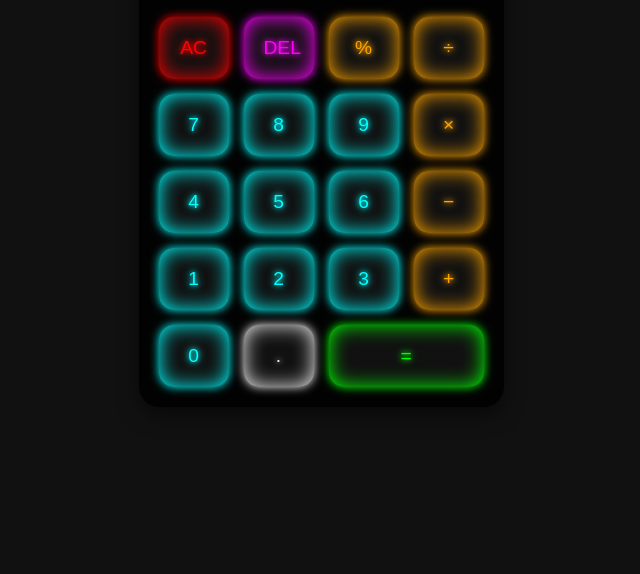
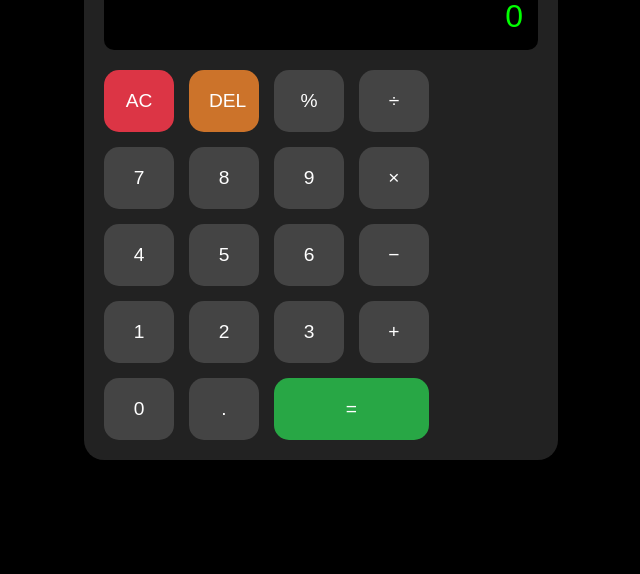
Before and after one commit to SATHISH-KUNAPUREDDY/javascript, a plain HTML site: page calculator/index.html in a window 1280 px wide. Shown: the part 242-816 px from the top of the page, without its empty margins (319-959 px from the left). Drawn offline with Linux system fonts and the light colour scheme.

Commit message:
Add files via upload
updated

```diff
--- a/calculator/index.html
+++ b/calculator/index.html
@@ -3,29 +3,24 @@
 <head>
   <meta charset="UTF-8">
   <meta name="viewport" content="width=device-width, initial-scale=1.0">
-  <title>Document</title>
+  <title>Stylish Calculator</title>
   <style>
     body {
-      margin: 0;
       display: flex;
       justify-content: center;
       align-items: center;
       height: 100vh;
+      background-color: #000;
       font-family: Arial, sans-serif;
-      overflow: hidden;
-      background-color: #111;
-      background-size: 600% 600%;
-      animation: gradientBG 15s ease infinite;
     }
     .calculator {
-      background: rgba(0, 0, 0, 0.85);
+      background: #222;
       padding: 20px;
       border-radius: 20px;
-      box-shadow: 0px 8px 20px rgba(0,0,0,0.5);
-      backdrop-filter: blur(10px);
+      box-shadow: 0px 8px 20px rgba(0,0,0,0.3);
     }
     .display {
-      background: #111;
+      background: #000;
       color: #0f0;
       font-size: 2rem;
       padding: 15px;
@@ -44,108 +39,80 @@
       font-size: 1.2rem;
       border: none;
       border-radius: 15px;
-      background: #111;
-      color: #0ff;
+      background: #444;
+      color: #fff;
       cursor: pointer;
-     transition: transform 0.2s, box-shadow 0.2s, color 0.2s;
-     text-shadow: 0 0 5px #0ff, 0 0 10px #0ff;
-     box-shadow: 0 0 10px #0ff, 0 0 20px #0ff inset;
+      transition: transform 0.2s, background 0.2s;
     }
     button:hover {
+      background: #666;
       transform: scale(1.05);
-    color: #fff;
-    background: #0ff;
-    box-shadow: 0 0 20px #0ff, 0 0 40px #0ff, 0 0 60px #0ff;
     }
     .equal {
       grid-column: span 2;
-    background: #111;
-    color: #0f0;
-    text-shadow: 0 0 5px #0f0, 0 0 10px #0f0;
-    box-shadow: 0 0 10px #0f0, 0 0 20px #0f0 inset;
+      background: #28a745;
     }
     .equal:hover {
-    background: #0f0;
-    color: #000;
-    box-shadow: 0 0 20px #0f0, 0 0 40px #0f0, 0 0 60px #0f0;
+      background: #218838;
     }
     .clear {
-    background: #111;
-    color: #f00;
-    text-shadow: 0 0 5px #f00, 0 0 10px #f00;
-    box-shadow: 0 0 10px #f00, 0 0 20px #f00 inset;
+      background: #dc3545;
     }
     .clear:hover {
-    background: #f00;
-    color: #000;
-    box-shadow: 0 0 20px #f00, 0 0 40px #f00, 0 0 60px #f00;
+      background: #c82333;
     }
-  button.operator {
-  background: #111;
-  color: #ffa500;
-  text-shadow: 0 0 5px #ffa500, 0 0 10px #ffa500;
-  box-shadow: 0 0 10px #ffa500, 0 0 20px #ffa500 inset;
+  .head {
+  color: #fff;
+  text-align: center;
+  font-size: 2.5rem;
+  font-weight: 600;
+  margin-bottom: 20px;
+  font-family: Arial, sans-serif;
 }
-button.operator:hover {
-   background: #ffa500;
-  color: #000;
-  box-shadow: 0 0 20px #ffa500, 0 0 40px #ffa500, 0 0 60px #ffa500;
-}
-button.delete {
-  background: #111;
-  color: #ff00ff;
-  text-shadow: 0 0 5px #ff00ff, 0 0 10px #ff00ff;
-  box-shadow: 0 0 10px #ff00ff, 0 0 20px #ff00ff inset;
+button.delete{
+padding: 20px;
+      font-size: 1.2rem;
+      border: none;
+      border-radius: 15px;
+      background: #cc732a;
+      color: #fff;
+      cursor: pointer;
+      transition: transform 0.2s, background 0.2s;
     }
     button.delete:hover {
-  background: #ff00ff;
-  color: #000;
-  box-shadow: 0 0 20px #ff00ff, 0 0 40px #ff00ff, 0 0 60px #ff00ff;
+      background: #f57207;
+      transform: scale(1.05);
     }
-button.dot {
-  background: #111;
-  color: #f1f1f1;
-  text-shadow: 0 0 5px #f1f1f1, 0 0 10px #f1f1f1;
-  box-shadow: 0 0 10px #f1f1f1, 0 0 20px #f1f1f1 inset;
-}
-button.dot:hover {
-  background: #f1f1f1;
-  color: #000;
-  box-shadow: 0 0 10px #f1f1f1, 0 0 20px #f1f1f1, 0 0 30px #f1f1f1;
-}
-
-
-
-
-
 </style>
 </head>
 <body>
+
   <div class="calculator">
+      <h1 class="head">SIMPLE CALCULATOR</h1>
     <div class="display" id="display">0</div>
     <div class="buttons">
       <button class="clear" onclick="clearDisplay()">AC</button>
       <button class="delete" onclick="deleteChar()">DEL</button>
-<button class="operator" onclick="appendChar('%')">%</button>
-<button class="operator" onclick="appendChar('/')">÷</button>
+      <button onclick="appendChar('%')">%</button>
+      <button onclick="appendChar('/')">÷</button>
 
       <button onclick="appendChar('7')">7</button>
       <button onclick="appendChar('8')">8</button>
       <button onclick="appendChar('9')">9</button>
-<button class="operator" onclick="appendChar('*')">×</button>
+      <button onclick="appendChar('*')">×</button>
 
       <button onclick="appendChar('4')">4</button>
       <button onclick="appendChar('5')">5</button>
       <button onclick="appendChar('6')">6</button>
-<button class="operator" onclick="appendChar('-')">−</button>
+      <button onclick="appendChar('-')">−</button>
 
       <button onclick="appendChar('1')">1</button>
       <button onclick="appendChar('2')">2</button>
       <button onclick="appendChar('3')">3</button>
-<button class="operator" onclick="appendChar('+')">+</button>
+      <button onclick="appendChar('+')">+</button>
 
       <button onclick="appendChar('0')">0</button>
-<button class="dot" onclick="appendChar('.')">.</button>
+      <button onclick="appendChar('.')">.</button>
       <button class="equal" onclick="calculate()">=</button>
     </div>
   </div>
```
Lines whose indentation alone changed are shown as unchanged.
